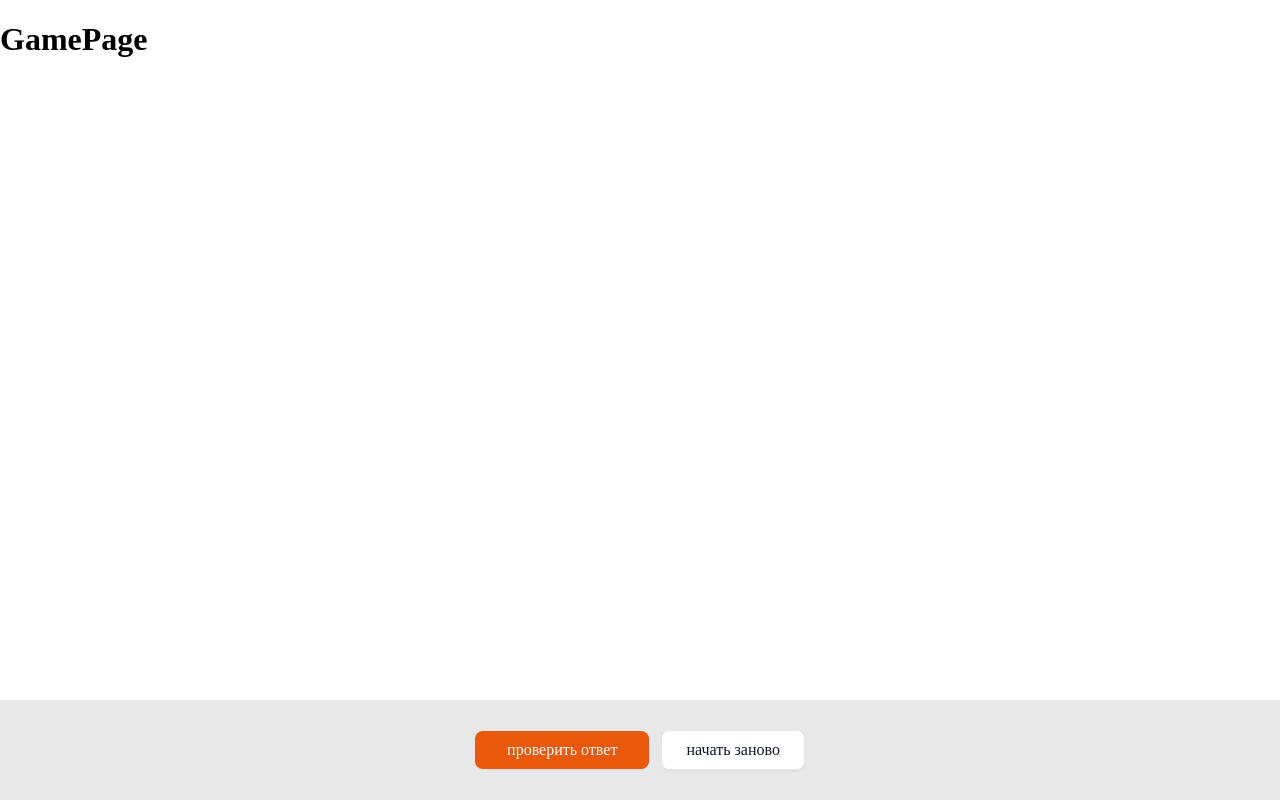
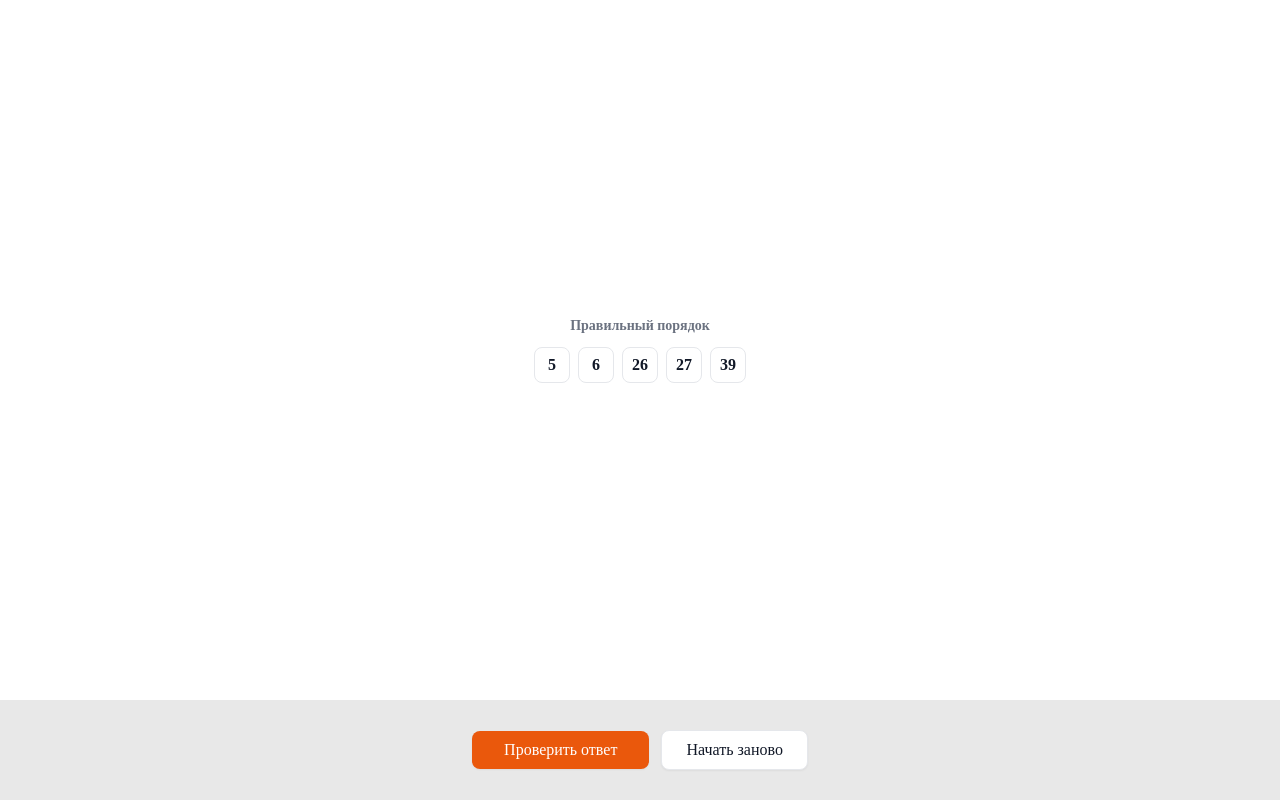
Before and after one commit to YuriiBoltukov/digitsGame, a React (Vite) app: page / in a window 1280 px wide. Built offline with nearby package versions, Linux system fonts and the light colour scheme.

Commit message:
feat: display the correct order and fnc for generation random array of digits

```diff
--- a/src/pages/game-page/GamePage.tsx
+++ b/src/pages/game-page/GamePage.tsx
@@ -1,13 +1,22 @@
+import { useCallback, useState } from 'react'
+import { CorrectOrderDigits } from '../../widgets/CorrectOrderDigits/CorrectOrderDigits'
 import { Footer } from '../../widgets/Footer/Footer'
+import { generateRandomDigitsArray } from '../../shared/lib/generateRandomDigitsArray'
 import styles from './gamePage.module.scss'
 
 export function GamePage() {
+  const [digits, setDigits] = useState(generateRandomDigitsArray)
+
+  const handleRestart = useCallback(() => {
+    setDigits(generateRandomDigitsArray())
+  }, [])
+
   return (
     <div className={styles.page}>
       <main className={styles.main}>
-        <h1>GamePage</h1>
+        <CorrectOrderDigits digits={digits} />
       </main>
-      <Footer />
+      <Footer onRestart={handleRestart} />
     </div>
   )
 }
--- a/src/pages/game-page/gamePage.module.scss
+++ b/src/pages/game-page/gamePage.module.scss
@@ -10,4 +10,10 @@
   flex: 1;
   width: 100%;
   min-height: 0;
+  display: flex;
+  flex-direction: column;
+  align-items: center;
+  justify-content: center;
+  gap: 1rem;
+  text-align: center;
 }
--- /dev/null
+++ b/src/shared/lib/generateRandomDigitsArray.ts
@@ -0,0 +1,7 @@
+const LENGTH_OPTIONS = [5, 7, 10] as const
+
+export function generateRandomDigitsArray(): number[] {
+  const length =
+    LENGTH_OPTIONS[Math.floor(Math.random() * LENGTH_OPTIONS.length)]
+  return Array.from({ length }, () => Math.floor(Math.random() * 51))
+}
--- /dev/null
+++ b/src/widgets/CorrectOrderDigits/CorrectOrderDigits.tsx
@@ -0,0 +1,36 @@
+import { useId, useMemo } from 'react'
+import styles from './correctOrderDigits.module.scss'
+
+export type CorrectOrderDigitsProps = {
+  digits: number[]
+}
+
+export function CorrectOrderDigits({ digits }: CorrectOrderDigitsProps) {
+  const subtitleId = useId()
+  const sorted = useMemo(
+    () => [...digits].sort((a, b) => a - b),
+    [digits],
+  )
+
+  if (sorted.length === 0) {
+    return null
+  }
+
+  return (
+    <section
+      className={styles.root}
+      aria-labelledby={subtitleId}
+    >
+      <h2 id={subtitleId} className={styles.subtitle}>
+        Правильный порядок
+      </h2>
+      <div className={styles.row} role="list">
+        {sorted.map((digit, index) => (
+          <span key={`${digit}-${index}`} className={styles.cell} role="listitem">
+            {digit}
+          </span>
+        ))}
+      </div>
+    </section>
+  )
+}
--- /dev/null
+++ b/src/widgets/CorrectOrderDigits/correctOrderDigits.module.scss
@@ -0,0 +1,38 @@
+.root {
+  display: flex;
+  flex-direction: column;
+  align-items: center;
+  gap: 0.75rem;
+}
+
+.subtitle {
+  margin: 0;
+  font-size: 0.875rem;
+  font-weight: 600;
+  line-height: 1.25;
+  color: #6b7280;
+  text-align: center;
+}
+
+.row {
+  display: flex;
+  flex-direction: row;
+  flex-wrap: wrap;
+  align-items: center;
+  gap: 8px;
+}
+
+.cell {
+  display: inline-flex;
+  align-items: center;
+  justify-content: center;
+  min-width: 2.25rem;
+  height: 2.25rem;
+  padding: 0 0.5rem;
+  border-radius: 0.5rem;
+  border: 1px solid var(--color-border-light);
+  background-color: #fff;
+  color: var(--color-text-main);
+  font-weight: 600;
+  font-variant-numeric: tabular-nums;
+}
--- a/src/widgets/Footer/Footer.tsx
+++ b/src/widgets/Footer/Footer.tsx
@@ -1,13 +1,21 @@
 import styles from './footer.module.scss'
 
-export function Footer() {
+export type FooterProps = {
+  onRestart: () => void
+}
+
+export function Footer({ onRestart }: FooterProps) {
   return (
     <footer className={styles.footer}>
       <button type="button" className={styles.primaryButton}>
-              проверить ответ
+        Проверить ответ
       </button>
-            <button type="button" className={styles.secondaryButton}>
-              начать заново
+      <button
+        type="button"
+        className={styles.secondaryButton}
+        onClick={onRestart}
+      >
+        Начать заново
       </button>
     </footer>
   )
```
Lines whose indentation alone changed are shown as unchanged.
